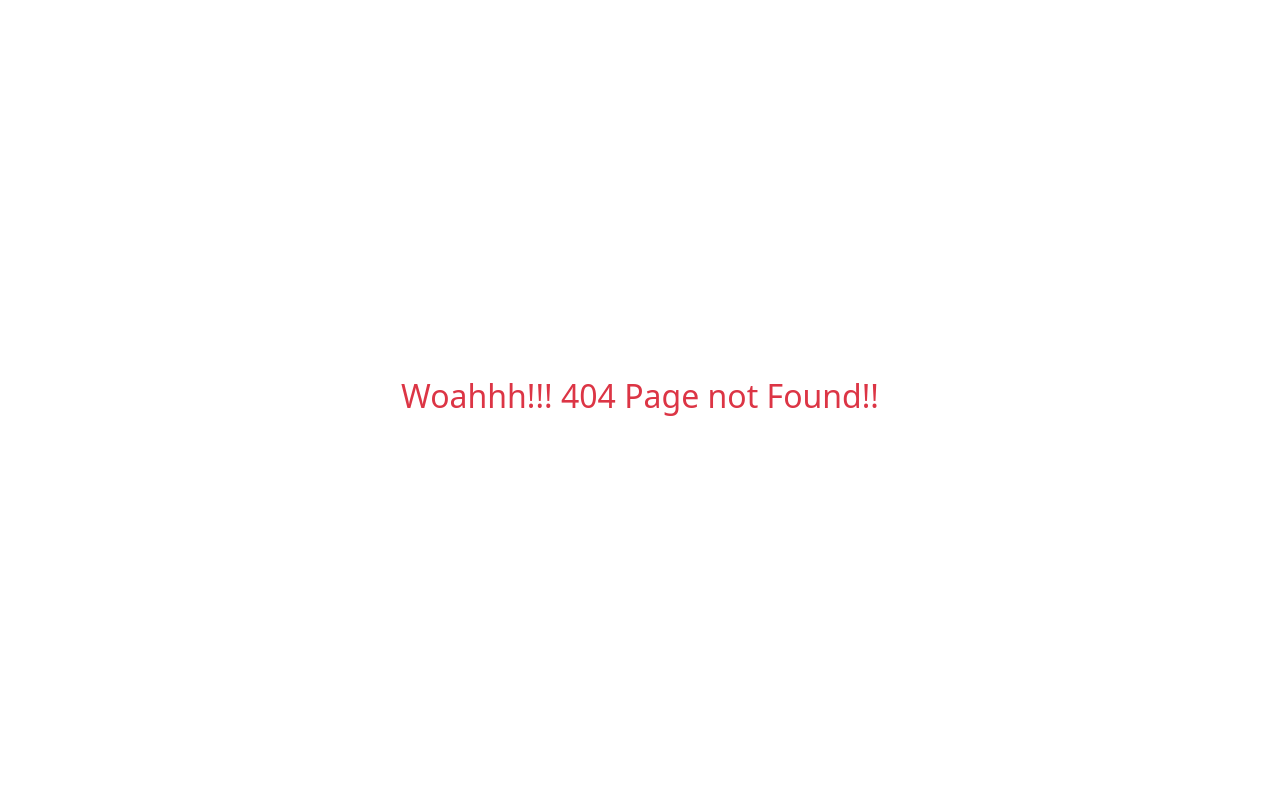
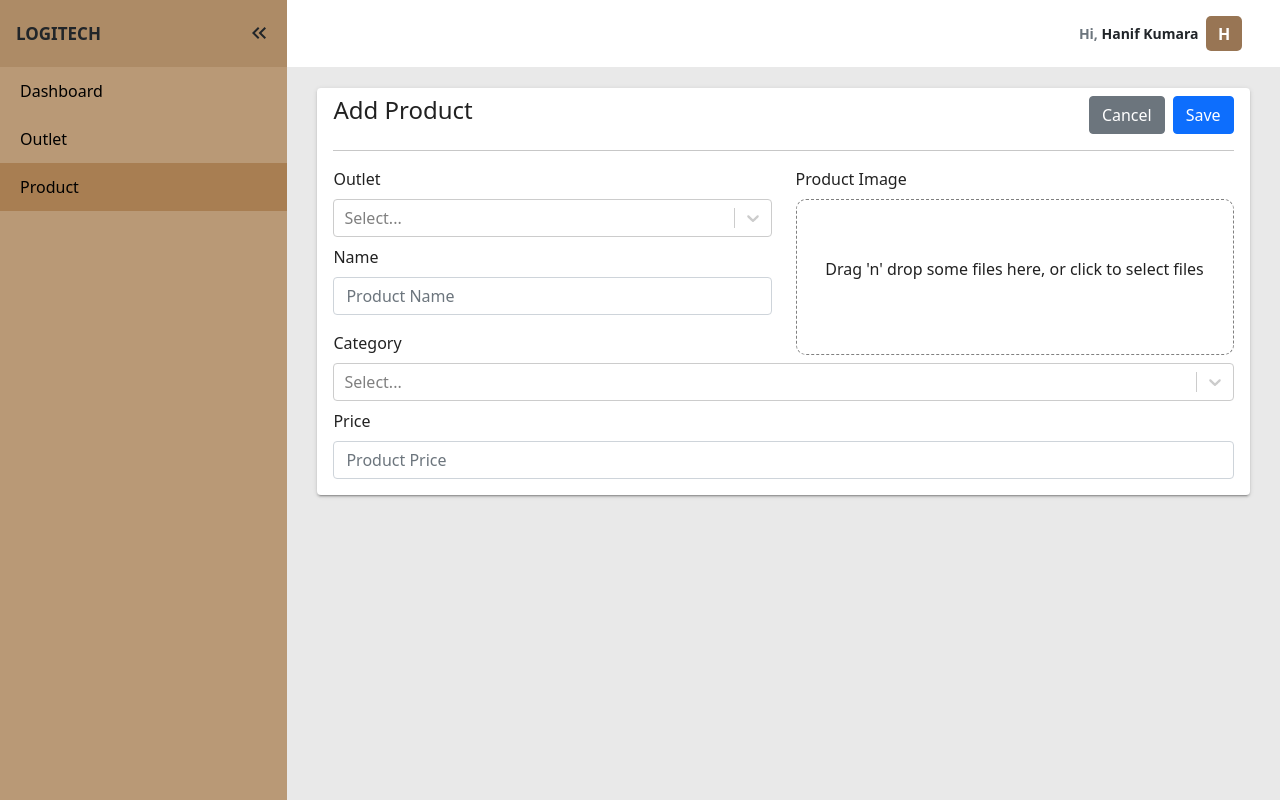
Before and after one commit to hanifkumara/portfolio-reactjs, a React (Create React App) app: page /main/product/add in a window 1280 px wide. Before the commit this address had no page. Built offline with nearby package versions, Linux system fonts and the light colour scheme.

Commit message:
New Changes

```diff
--- a/package.json
+++ b/package.json
@@ -15,9 +15,13 @@
     "formik": "^2.2.9",
     "react": "^17.0.2",
     "react-bootstrap": "^2.0.4",
+    "react-data-table-component": "^7.4.6",
     "react-dom": "^17.0.2",
+    "react-dropzone": "^11.4.2",
     "react-router-dom": "^6.0.2",
     "react-scripts": "4.0.3",
+    "react-select": "^5.2.1",
+    "styled-components": "^5.3.3",
     "web-vitals": "^1.0.1",
     "yup": "^0.32.11"
   },
--- a/src/pages/ProductPage/ProductCategoryTab/ProductCategoryTab.jsx
+++ b/src/pages/ProductPage/ProductCategoryTab/ProductCategoryTab.jsx
@@ -1,11 +1,35 @@
 import React from 'react'
 import { Paper } from '@mui/material'
+import { Search } from '@mui/icons-material'
+import { Link } from 'react-router-dom'
+import { Row, Col, InputGroup, Form } from 'react-bootstrap'
 
 export default function ProductCategoryTab() {
   return (
     <div>
       <Paper elevation={2} className='px-3 py-2'>
-        <h1>This is Product Category Tab!</h1>
+        <div className="d-flex justify-content-between my-3">
+          <h4>List Category</h4>
+          <Link to="add">
+            <div className="btn btn-primary">
+              Add Category
+            </div>
+          </Link>
+        </div>
+        <hr />
+        <Row>
+          <Col>
+            <InputGroup>
+              <InputGroup.Text style={{ background: "transparent" }}>
+                <Search />
+              </InputGroup.Text>
+              <Form.Control
+                placeholder="Search . . ."
+              />
+            </InputGroup>
+          </Col>
+        </Row>
+        <hr />
       </Paper>
     </div>
   )
--- a/src/pages/ProductPage/ProductPage.module.css
+++ b/src/pages/ProductPage/ProductPage.module.css
@@ -0,0 +1,11 @@
+.dropzone{
+  height: 100%;
+  width: 100%;
+  border: 0.4px solid grey;
+  border-style: dashed;
+  border-radius: 10px;
+  display: flex;
+  flex-direction: column;
+  justify-content: center;
+  align-items: center;
+}
--- /dev/null
+++ b/src/pages/ProductPage/ProductTab/AddProductPage.jsx
@@ -0,0 +1,125 @@
+import React, {useState} from 'react'
+import { Paper } from '@mui/material'
+import { Link } from 'react-router-dom'
+import { Form, Row, Col } from 'react-bootstrap'
+import Select from 'react-select'
+import { useDropzone } from 'react-dropzone'
+import styles from '../ProductPage.module.css'
+
+export default function AddProductPage() {
+
+  const [photoPreview, setPhotoPreview] = useState('')
+
+  const handlePreviewPhoto = (file) => {
+    const reader = new FileReader();
+      reader.onload = () => {
+        if(reader.readyState === 2){
+          console.log("reader.result", reader.result)
+          setPhotoPreview(reader.result);
+        }
+      }
+      reader.readAsDataURL(file[0])
+      console.log("file[0]", file[0])
+  }
+
+  const {getRootProps, getInputProps, isDragActive} = useDropzone({
+    accept: 'image/jpeg,image/png',
+    maxSize: 3 * 1000 * 1000,
+    onDrop(file){
+      handlePreviewPhoto(file)
+    }
+  })
+
+  const optionsOutlets = [
+    { value: 'chocolate', label: 'Chocolate' },
+    { value: 'strawberry', label: 'Strawberry' },
+    { value: 'vanilla', label: 'Vanilla' }
+  ]
+
+  const optionsCategories = [
+    { value: 'makanan', label: 'Makanan' },
+    { value: 'minuman', label: 'Minuman' },
+    { value: 'alat', label: 'Alat' }
+  ]
+
+  return (
+    <div>
+      <Paper elevation={2} className='px-3 py-2'>
+        <div className="d-flex justify-content-between">
+          <h4>Add Product</h4>
+          <div className='d-flex'>
+            <Link to="/main/product">
+              <div className="btn btn-secondary">
+                Cancel
+              </div>
+            </Link>
+            <div className="btn btn-primary ms-2">
+              Save
+            </div>
+          </div>
+        </div>
+        <hr />
+
+        <Row className='mb-2'>
+          <Col>
+            <Form.Group className="mb-2">
+            <Form.Label>Outlet</Form.Label>
+            <Select
+              isMulti
+              options={optionsOutlets}
+              name="outlet"
+              className="basic-multi-select"
+              classNamePrefix="Choose Outlet"
+            />
+          </Form.Group>
+          <Form.Group className="mb-2">
+            <Form.Label>Name</Form.Label>
+            <Form.Control type="text" placeholder="Product Name" />
+          </Form.Group>
+          </Col>
+          <Col>
+          <Form.Label>
+            Product Image
+          </Form.Label>
+          <div {...getRootProps()} className={styles.dropzone}>
+            {!photoPreview ? (
+              <>
+                <input {...getInputProps()} />
+                { isDragActive ?
+                    <p>Drop the files here ...</p> :
+                    <p>Drag 'n' drop some files here, or click to select files</p>
+                }
+              </>
+            ) : (
+              <div
+                style={{
+                  margin: "auto",
+                  width: "120px",
+                  height: "120px",
+                  overflow: "hidden",
+                  backgroundSize: "cover",
+                  backgroundPosition: "center",
+                  backgroundImage: `url(${photoPreview})`
+                }}
+              />
+            )}
+          </div>
+          </Col>
+        </Row>
+
+        <Form.Group className="mb-2">
+          <Form.Label>Category</Form.Label>
+          <Select
+            options={optionsCategories}
+            classNamePrefix="Select Category"
+            name="category"
+          />
+        </Form.Group>
+        <Form.Group className="mb-2">
+          <Form.Label>Price</Form.Label>
+          <Form.Control type="text" placeholder="Product Price" />
+        </Form.Group>
+      </Paper>
+    </div>
+  )
+}
--- a/src/pages/ProductPage/ProductTab/ProductTab.jsx
+++ b/src/pages/ProductPage/ProductTab/ProductTab.jsx
@@ -1,33 +1,100 @@
-import React from 'react'
+import React, {useState, useEffect} from 'react'
 import { Paper } from '@mui/material'
 import { Search } from '@mui/icons-material'
 import { Row, Col, InputGroup, Form } from 'react-bootstrap'
+import DataTable from 'react-data-table-component'
+import { Link } from 'react-router-dom'
 
 export default function ProductTab() {
+
+  const [dataTable, setDataTable] = useState([])
+
+  const columns = [
+    {
+      name: 'No',
+      selector: row => row.no,
+      width: '50px'
+    },
+    {
+      name: 'Name',
+      selector: row => row.name,
+      sortable: true
+    },
+    {
+      name: 'Outlet',
+      selector: row => row.outlet
+    },
+    {
+      name: 'Price',
+      selector: row => row.price
+    }
+  ]
+
+  const handleDataTable = () => {
+    const data = [
+      {
+        id: 1,
+        outlet: 'Hanif Store',
+        name: 'Rawon Daging Sapi Spesial',
+        price: 'Rp. 15.000'
+      },
+      {
+        id: 2,
+        outlet: 'Hanif Store',
+        name: 'Mie Bakso Urat ',
+        price: 'Rp. 25.000'
+      },
+      {
+        id: 3,
+        outlet: 'Kumara Store',
+        name: 'Martabak Telor Jumbo',
+        price: 'Rp. 45.000'
+      }
+    ]
+    const result = []
+    data.map((value, index) => {
+      result.push({
+        ...value,
+        no: index + 1
+      })
+      return true
+    })
+    setDataTable(result)
+  }
+
+  useEffect(() => {
+    handleDataTable()
+  }, [])
+
   return (
     <div>
       <Paper elevation={2} className='px-3 py-2'>
-        <div className="d-flex justify-content-between">
-          <h4>Product</h4>
+        <div className="d-flex justify-content-between my-3">
+          <h4>List Product</h4>
+          <Link to="add">
             <div className="btn btn-primary">
               Add Product
             </div>
+          </Link>
         </div>
-
+        <hr />
         <Row>
           <Col>
             <InputGroup>
-              <InputGroup.Prepend>
               <InputGroup.Text style={{ background: "transparent" }}>
                 <Search />
               </InputGroup.Text>
-              </InputGroup.Prepend>
               <Form.Control
                 placeholder="Search . . ."
               />
             </InputGroup>
           </Col>
         </Row>
+        <hr />
+        <DataTable
+          columns={columns}
+          data={dataTable}
+        />
       </Paper>
     </div>
   )
--- a/src/pages/ProductPage/index.js
+++ b/src/pages/ProductPage/index.js
@@ -1,2 +1,4 @@
 import ProductPage from "./ProductPage";
-export { ProductPage }
+import AddProductPage from './ProductTab/AddProductPage'
+
+export { ProductPage, AddProductPage }
--- a/src/pages/index.js
+++ b/src/pages/index.js
@@ -3,6 +3,6 @@ import { DashboardPage } from './DashboardPage/index.js'
 import { OutletPage } from './OutletPage/index.js'
 import { LoginPage, RegisterPage } from './Auth'
 import {  ErrorPage } from './ErrorPage'
-import { ProductPage } from './ProductPage'
+import { ProductPage, AddProductPage } from './ProductPage'
 
-export { LandingPage, DashboardPage, OutletPage, LoginPage, RegisterPage, ErrorPage, ProductPage }
+export { LandingPage, DashboardPage, OutletPage, LoginPage, RegisterPage, ErrorPage, ProductPage, AddProductPage }
--- a/src/routes/index.js
+++ b/src/routes/index.js
@@ -6,7 +6,7 @@ import {
   Navigate
 } from "react-router-dom";
 
-import { LandingPage, DashboardPage, OutletPage, LoginPage, RegisterPage, ErrorPage, ProductPage } from '../pages'
+import { LandingPage, DashboardPage, OutletPage, LoginPage, RegisterPage, ErrorPage, ProductPage, AddProductPage } from '../pages'
 import FullPage from '../Layout/FullPage'
 import Auth from '../Layout/Auth/index'
 
@@ -24,6 +24,7 @@ export default function index() {
           <Route path="dashboard" element={<DashboardPage />} />
           <Route path="outlet" element={<OutletPage />} />
           <Route path="product" element={<ProductPage />} />
+          <Route path="product/add" element={<AddProductPage />} />
         </Route>
         <Route path="/landing-page" element={<LandingPage />} />
         <Route path="*" element={<ErrorPage />} />
```
Also changed, not shown: 1 other file (tests, documents, lock files or other folders). Lines whose indentation alone changed are shown as unchanged.
